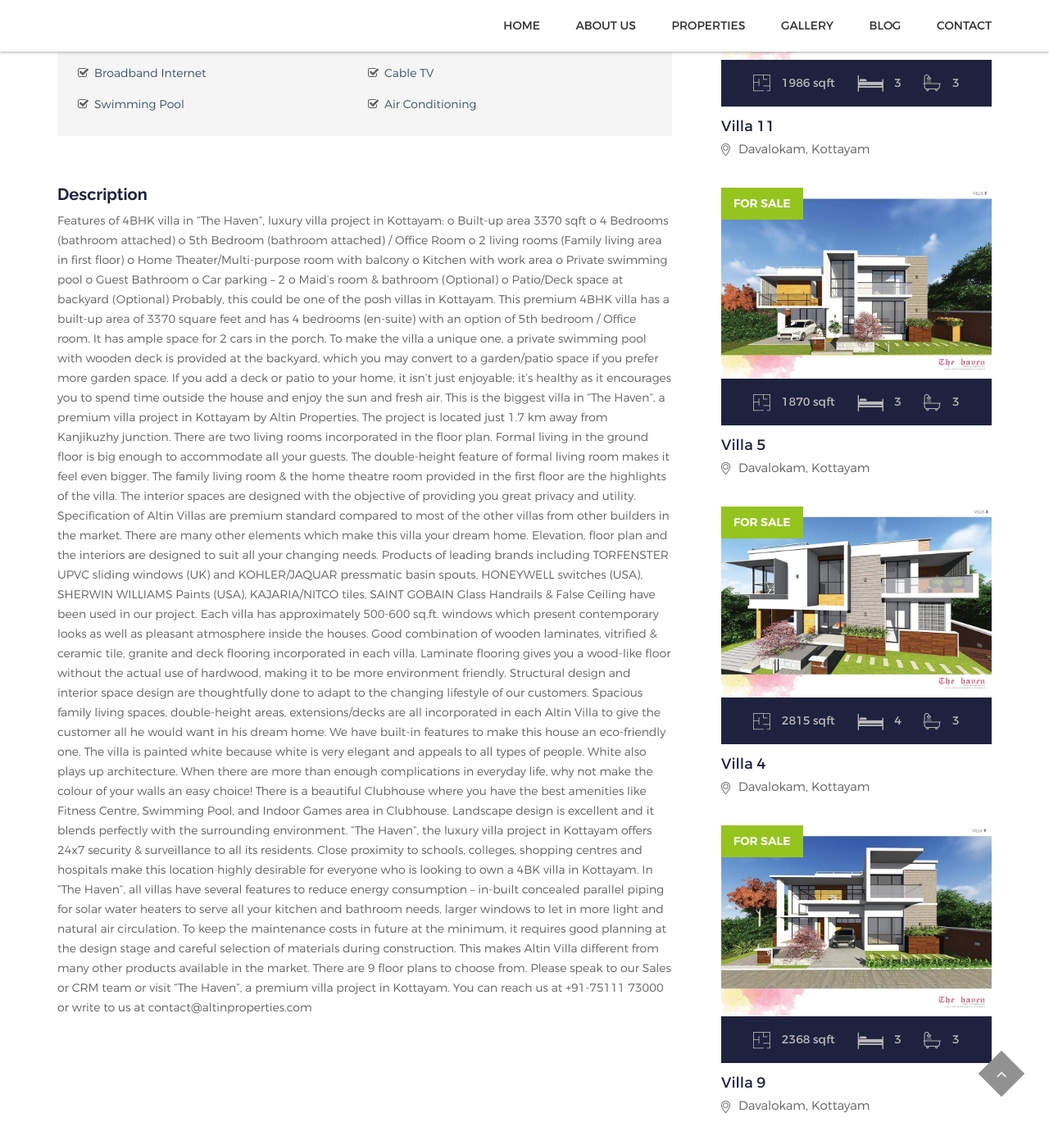
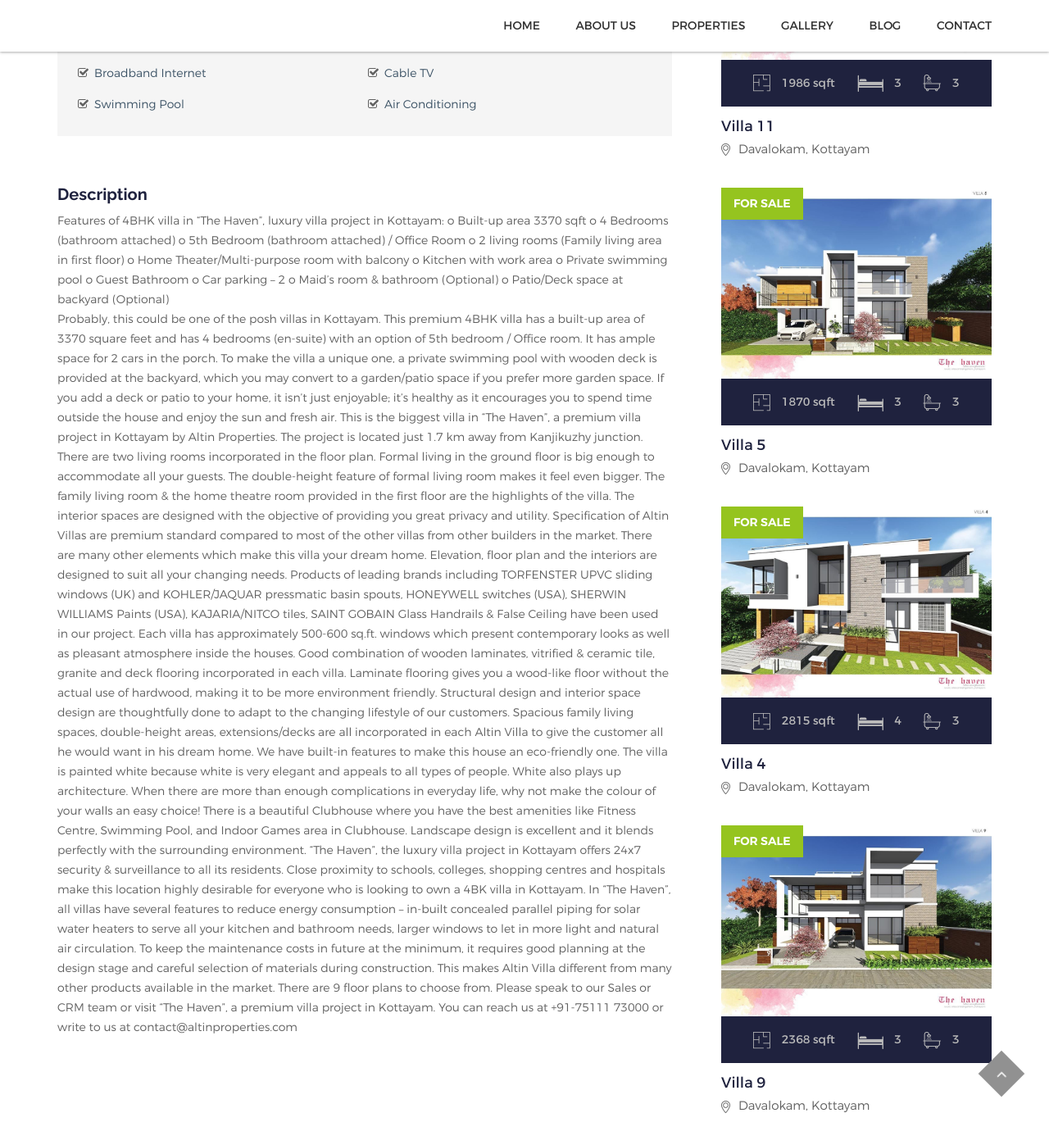
Before and after one commit to altinproperties/altinproperties.github.io, a Jekyll site: the page built from _properties/villa-1.html, in a window 1280 px wide and 1400 px high, scrolled down 1529 px. Shown: the top 1397 px of the window at 82% size. Built offline with Jekyll 4.4.1, drawn with Linux system fonts in a browser that asks for light colours; comment, search, counter and statistics services are not loaded; some of the changed lines change nothing that is shown.

Commit message:
Update from Forestry.io - villa-1.html

```diff
--- a/_properties/villa-1.html
+++ b/_properties/villa-1.html
@@ -24,7 +24,7 @@
   / Office Room\no\t2 living rooms (Family living area in first floor)\no\tHome Theater/Multi-purpose
   room with balcony\no\tKitchen with work area\no\tPrivate swimming pool\no\tGuest
   Bathroom\no\tCar parking – 2\no\tMaid’s room & bathroom (Optional)\no\tPatio/Deck
-  space at backyard  (Optional)\n\nProbably, this could be one of the posh villas
+  space at backyard  (Optional)\n\n</br>Probably, this could be one of the posh villas
   in Kottayam. This premium 4BHK villa has a built-up area of 3370 square feet and
   has 4 bedrooms (en-suite) with an option of 5th bedroom / Office room. It has ample
   space for 2 cars in the porch. To make the villa a unique one, a private swimming
```
